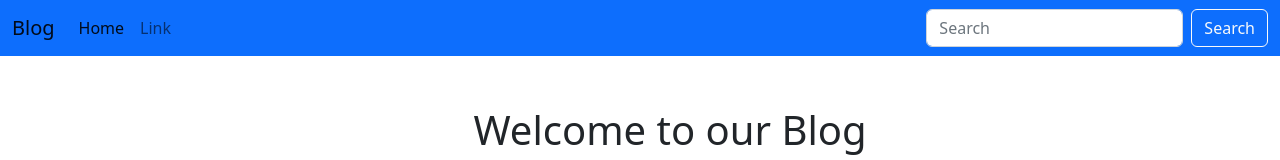
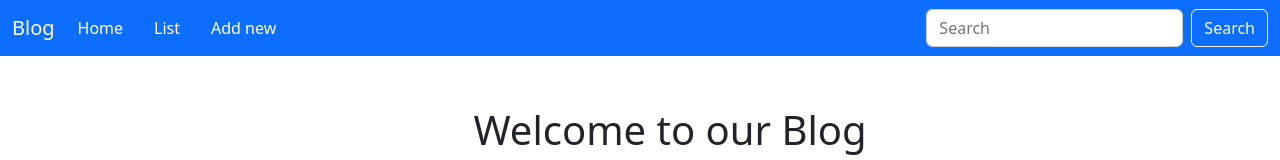
Before and after one commit to yaakoubichaima/blog-app-frontend, an Angular app: page / in a window 1280 px wide. Shown: the top 160 px of the page. Built offline with nearby package versions, Linux system fonts and the light colour scheme; grey boxes are pictures that could not be loaded.

Commit message:
update the navbar component

```diff
--- a/src/app/app.module.ts
+++ b/src/app/app.module.ts
@@ -12,6 +12,8 @@ import { BlogFormComponent } from './blog-form/blog-form.component';
 import { FormsModule, ReactiveFormsModule } from '@angular/forms';
 import { BlogService } from './services/blog.service';
 import { HttpClientModule } from '@angular/common/http';
+import { BlogVotesComponent } from './blog-votes/blog-votes.component';
+import { HomePageComponent } from './home-page/home-page.component';
 
 @NgModule({
   declarations: [
@@ -20,7 +22,9 @@ import { HttpClientModule } from '@angular/common/http';
     BlogsListPageComponent,
     BlogPreviewComponent,
     BlogDetailsComponent,
-    BlogFormComponent
+    BlogFormComponent,
+    BlogVotesComponent,
+    HomePageComponent
   ],
   imports: [
     BrowserModule,
--- a/src/app/navbar/navbar.component.css
+++ b/src/app/navbar/navbar.component.css
@@ -5,3 +5,8 @@
   z-index: 9999;
   border-radius: 50%;
 }
+
+a{
+  margin-right: 15px;
+  color: white;
+}
--- a/src/app/navbar/navbar.component.html
+++ b/src/app/navbar/navbar.component.html
@@ -8,10 +8,13 @@
       <div class="collapse navbar-collapse" id="navbarSupportedContent">
         <ul class="navbar-nav me-auto mb-2 mb-lg-0">
           <li class="nav-item">
-            <a class="nav-link active" aria-current="page" href="#">Home</a>
+            <a class="nav-link" aria-current="page" href="#">Home</a>
           </li>
           <li class="nav-item">
-            <a class="nav-link" href="#">Link</a>
+            <a class="nav-link" href="#" [routerLink]="['/preview']">List</a>
+          </li>
+          <li class="nav-item">
+            <a class="nav-link" [routerLink]="['/new']">Add new</a>
           </li>
         </ul>
         <form class="d-flex" role="search">
```
